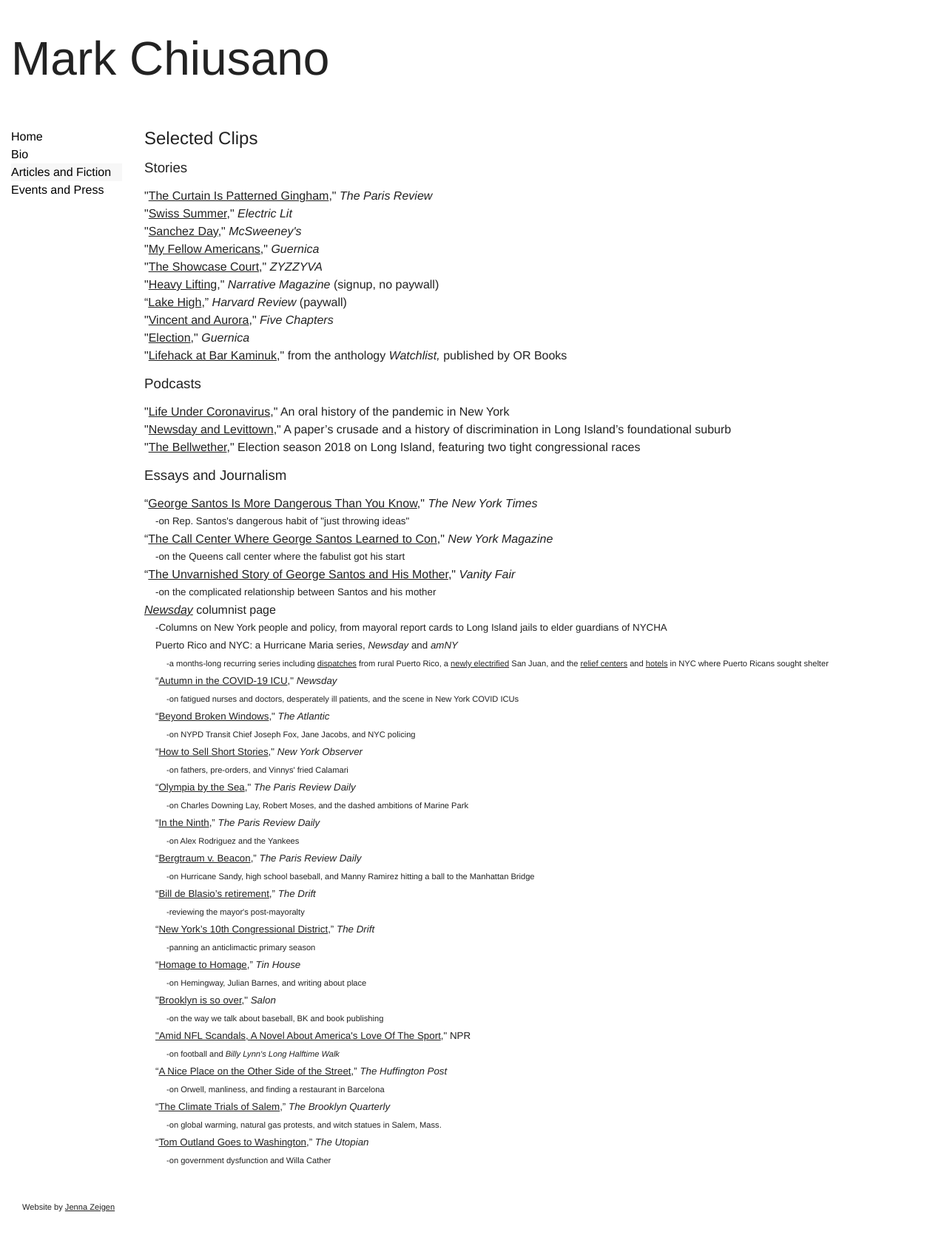
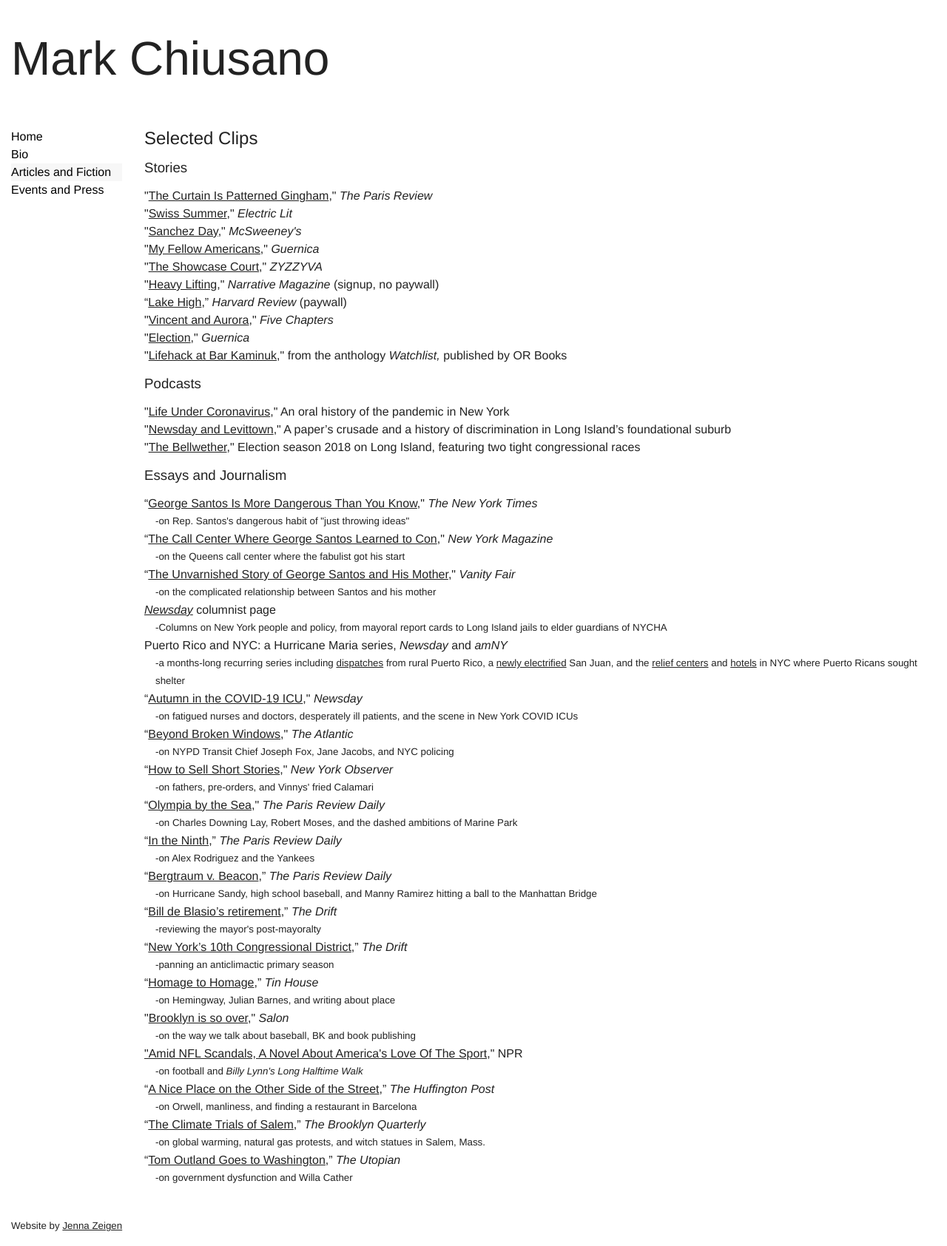
Before and after one commit to mjchiusano/mjchiusano.github.io, a Jekyll site: the page built from work.html, in a window 1280 px wide. Shown: the whole page at 74% size. Built offline with Jekyll 4.4.1, drawn with Linux system fonts in a browser that asks for light colours; Markdown is read by kramdown in place of the engine named in the settings; before the commit the page ends 1661 px from its top, so only the background shows below that.

Commit message:
Update work.html

```diff
--- a/work.html
+++ b/work.html
@@ -47,7 +47,7 @@
  <small class="gutter-pad-left">-on the complicated relationship between Santos and his mother</small></li>
 
    <li><a href="http://www.newsday.com/opinion/columnists/mark-chiusano"><i>Newsday</i></a> columnist page
- <small class="gutter-pad-left">-Columns on New York people and policy, from mayoral report cards to Long Island jails to elder guardians of NYCHA</li>
+ <small class="gutter-pad-left">-Columns on New York people and policy, from mayoral report cards to Long Island jails to elder guardians of NYCHA</small></li>
 
   <li>Puerto Rico and NYC: a Hurricane Maria series</a>, <i>Newsday</i> and <i>amNY</i>
   <small class="gutter-pad-left">-a months-long recurring series including <a href="https://www.newsday.com/opinion/columnists/mark-chiusano/morovis-puerto-rico-maria-recovery-1.16498891">dispatches</a> from rural Puerto Rico, a <a href="https://www.newsday.com/opinion/columnists/mark-chiusano/puerto-rico-electricity-hurricane-maria-recovery-1.16303467">newly electrified</a> San Juan, and the <a href="https://www.amny.com/opinion/columnists/mark-chiusano/a-mother-and-daughter-from-puerto-rico-to-new-york-1.16773164">relief centers</a> and <a href="https://www.amny.com/opinion/columnists/mark-chiusano/hurricane-maria-fema-hotels-1.18443646">hotels</a> in NYC where Puerto Ricans sought shelter
```
